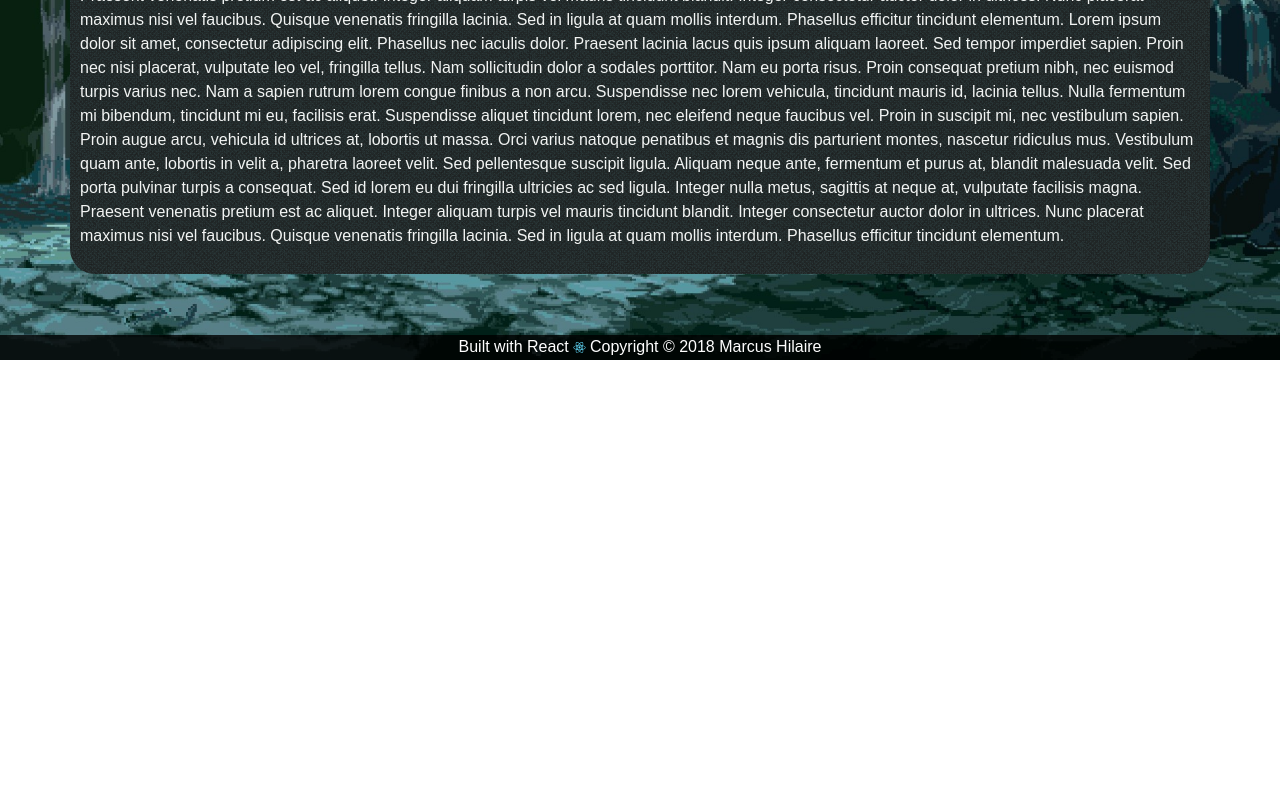
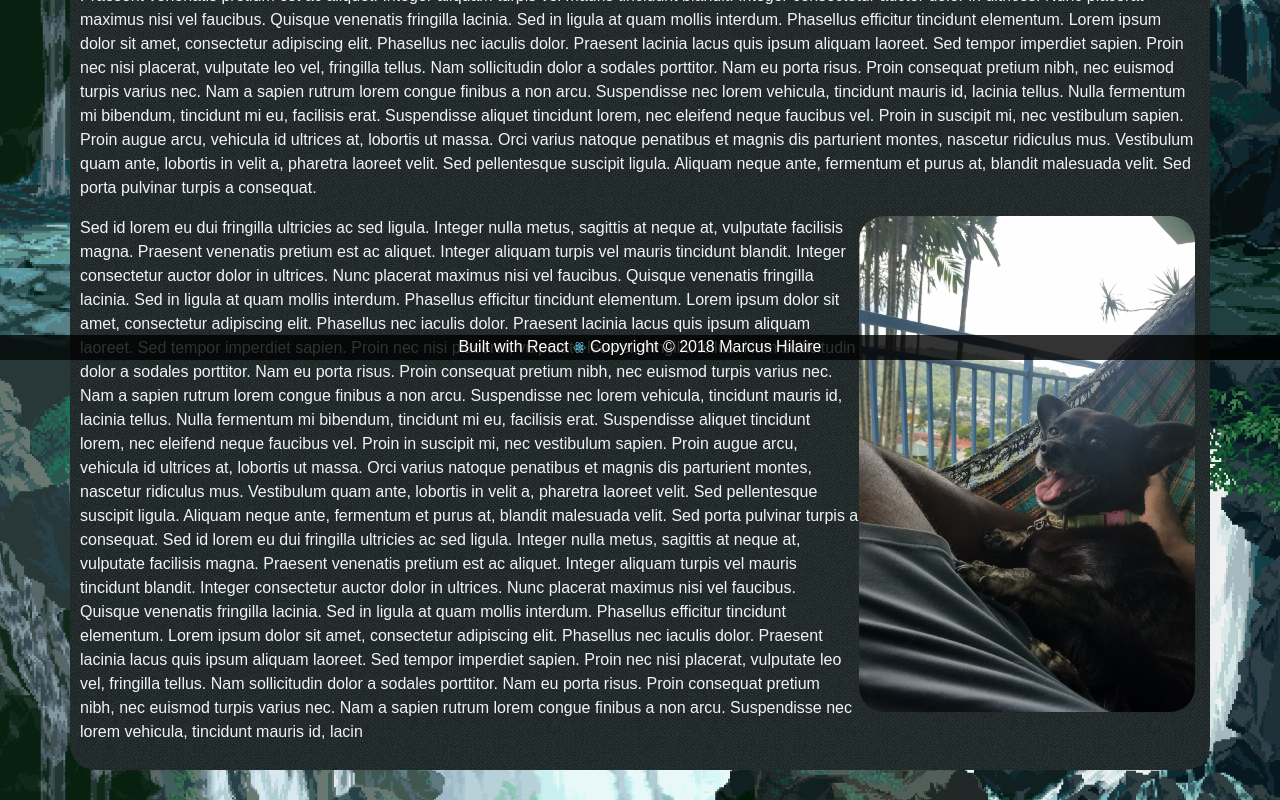
Before and after one commit to ETS-ReactNative4/react-portfolio, a React (Create React App) app: page / in a window 1280 px wide. Shown: the part 440-1240 px from the top of the page. Before the commit the page ends 800 px from the top, so only its background shows below. Built offline with nearby package versions, Linux system fonts and the light colour scheme.

Commit message:
Added the best pup

```diff
--- a/src/App.css
+++ b/src/App.css
@@ -126,7 +126,8 @@ body {
 /* End of navbar */
 
 /* Start of RenderSingle */
-.singleImage {
+.singleImage,
+.dogImg {
   margin-bottom: 5px;
   margin-right: 5px;
   border-radius: 25px;
@@ -141,6 +142,10 @@ body {
   .singleImage {
     float: left;
     max-width: 30%;
+  }
+  .dogImg {
+    max-width: 30%;
+    float: right;
   }
 }
 
--- a/src/components/AboutMe/AboutMe.js
+++ b/src/components/AboutMe/AboutMe.js
@@ -46,13 +46,50 @@ const AboutMe = props => (
           Vestibulum quam ante, lobortis in velit a, pharetra laoreet velit. Sed
           pellentesque suscipit ligula. Aliquam neque ante, fermentum et purus
           at, blandit malesuada velit. Sed porta pulvinar turpis a consequat.
+        </p>
+        <div id="dogBox">
+          <img
+            className="img-fluid dogImg"
+            src="./assets/images/Dog.jpg"
+            alt="Toolum"
+          />
+        </div>
+        <p>
           Sed id lorem eu dui fringilla ultricies ac sed ligula. Integer nulla
           metus, sagittis at neque at, vulputate facilisis magna. Praesent
           venenatis pretium est ac aliquet. Integer aliquam turpis vel mauris
           tincidunt blandit. Integer consectetur auctor dolor in ultrices. Nunc
           placerat maximus nisi vel faucibus. Quisque venenatis fringilla
           lacinia. Sed in ligula at quam mollis interdum. Phasellus efficitur
-          tincidunt elementum.
+          tincidunt elementum. Lorem ipsum dolor sit amet, consectetur
+          adipiscing elit. Phasellus nec iaculis dolor. Praesent lacinia lacus
+          quis ipsum aliquam laoreet. Sed tempor imperdiet sapien. Proin nec
+          nisi placerat, vulputate leo vel, fringilla tellus. Nam sollicitudin
+          dolor a sodales porttitor. Nam eu porta risus. Proin consequat pretium
+          nibh, nec euismod turpis varius nec. Nam a sapien rutrum lorem congue
+          finibus a non arcu. Suspendisse nec lorem vehicula, tincidunt mauris
+          id, lacinia tellus. Nulla fermentum mi bibendum, tincidunt mi eu,
+          facilisis erat. Suspendisse aliquet tincidunt lorem, nec eleifend
+          neque faucibus vel. Proin in suscipit mi, nec vestibulum sapien. Proin
+          augue arcu, vehicula id ultrices at, lobortis ut massa. Orci varius
+          natoque penatibus et magnis dis parturient montes, nascetur ridiculus
+          mus. Vestibulum quam ante, lobortis in velit a, pharetra laoreet
+          velit. Sed pellentesque suscipit ligula. Aliquam neque ante, fermentum
+          et purus at, blandit malesuada velit. Sed porta pulvinar turpis a
+          consequat. Sed id lorem eu dui fringilla ultricies ac sed ligula.
+          Integer nulla metus, sagittis at neque at, vulputate facilisis magna.
+          Praesent venenatis pretium est ac aliquet. Integer aliquam turpis vel
+          mauris tincidunt blandit. Integer consectetur auctor dolor in
+          ultrices. Nunc placerat maximus nisi vel faucibus. Quisque venenatis
+          fringilla lacinia. Sed in ligula at quam mollis interdum. Phasellus
+          efficitur tincidunt elementum. Lorem ipsum dolor sit amet, consectetur
+          adipiscing elit. Phasellus nec iaculis dolor. Praesent lacinia lacus
+          quis ipsum aliquam laoreet. Sed tempor imperdiet sapien. Proin nec
+          nisi placerat, vulputate leo vel, fringilla tellus. Nam sollicitudin
+          dolor a sodales porttitor. Nam eu porta risus. Proin consequat pretium
+          nibh, nec euismod turpis varius nec. Nam a sapien rutrum lorem congue
+          finibus a non arcu. Suspendisse nec lorem vehicula, tincidunt mauris
+          id, lacin
         </p>
       </div>
     </div>
--- a/src/projects.json
+++ b/src/projects.json
@@ -63,7 +63,7 @@
     "name": "Band It",
     "thumbnail": "./assets/images/projectThumbnails/BandIt.jpg",
     "description": "My second project, started just after we learned express and was the first full application I built with a back end. I focused on backend scaffolding and routing. Once that was complete I worked on the Spotify Authorization feature.",
-    "technologies": "Built with jquery, bootstrap and express. Uses Spotify, BandsInTown and Yelp API",
+    "technologies": "Built with jquery, bootstrap and express. Uses Spotify, BandsInTown and Yelp API.",
     "gitHub": "https://github.com/marcushilaire/band-it",
     "deployed": "http://www.catchbandit.com/",
     "video": "",
```
Also changed, not shown: public/assets/images/Dog.jpg (added).
